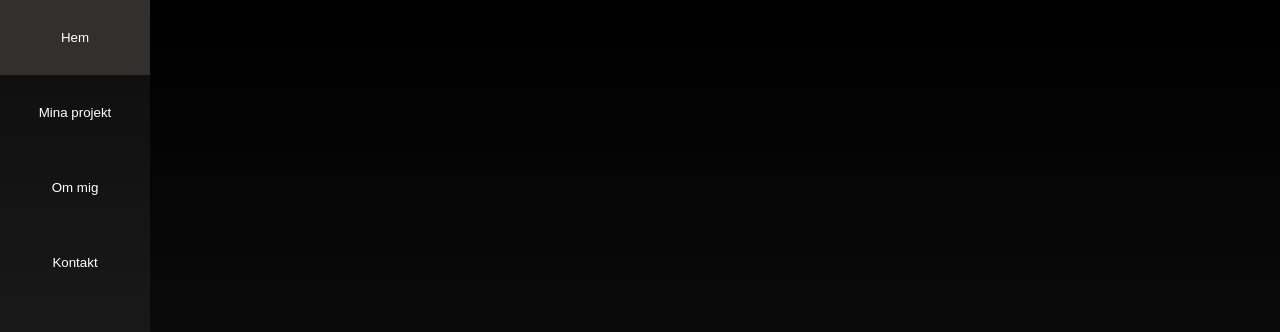
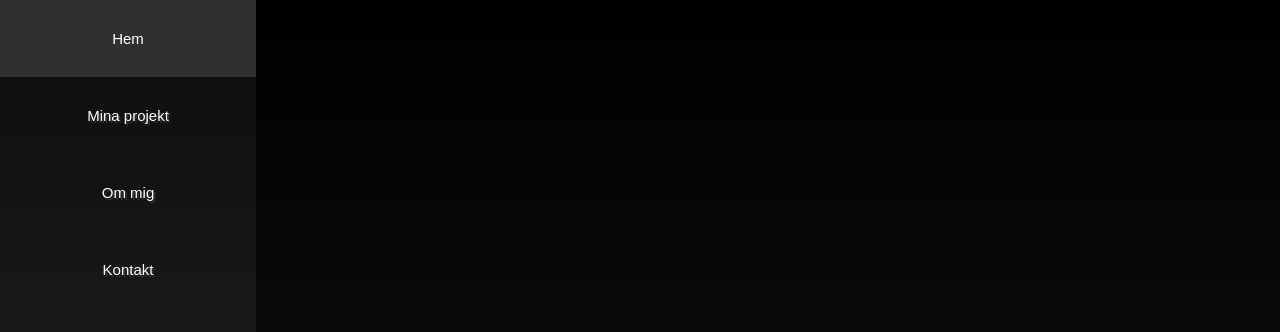
Before and after one commit to PurpleJesus521/Portfolio-Hemsida, a plain HTML site: page index.html in a window 1280 px wide. Shown: the top 332 px of the page. Drawn offline with Linux system fonts and the light colour scheme.

Commit message:
sett hot
sett

```diff
--- a/index.html
+++ b/index.html
@@ -17,6 +17,7 @@
 
                 <div id="Hem" class="tabcontent">
                     <div class="hero-image">
+                        <img src>
                         <div class="hero-image__text">
                             <h1>Me rabbit</h1>
                             <p>bals</p>
--- a/mainCss.css
+++ b/mainCss.css
@@ -61,7 +61,6 @@ p {
     margin-right: auto;
 }
 .main-content{
-
     display:flex;
     flex-direction:row;
 }
@@ -76,7 +75,6 @@ p {
     display:flex;
     flex-direction: row;
     justify-content: space-evenly;
-
 }
 
 .kanin-bilder__column {
@@ -86,7 +84,6 @@ p {
     max-width: 200px;
     width: 100%;
     margin-right: 2%;
-
 }
 
 /*Konfigurerar nav-barens utseende*/
@@ -99,7 +96,6 @@ p {
     position:fixed;
     top: 0;
 
-    max-width: 150px;
     width: 20%;
     height: 100%;
 
@@ -115,7 +111,10 @@ button {
 
 /*Konfigurerar innehållet i navbaren*/
 .nav-bar__tab {
+    font-size: 15px;
     color: white;
+    text-shadow: 2px 2px #343030;
+
     text-align: center;
     overflow: hidden;
     white-space: nowrap;
@@ -126,5 +125,11 @@ button {
 
 /*Visar vilket alternativ man redan är på med en unik färg*/
 .active {
+    background-color: rgb(72, 68, 68);;
+    transition: 0.5s;
+}
+
+button:hover {
     background-color: rgb(50, 47, 47);;
+    transition: 0.3s;
 }
```
